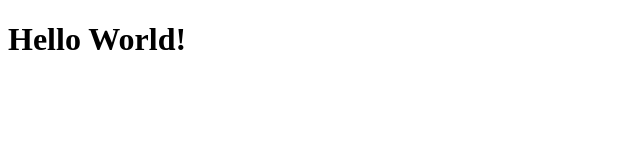
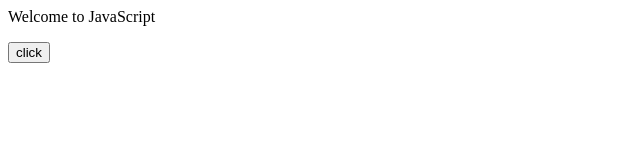
Before and after one commit to dicksonpwc/literate-octo-winner, a plain HTML site: page index.html in a window 1280 px wide. Shown: the whole page, without its empty margins (0-640 px from the left). Drawn offline with Linux system fonts and the light colour scheme.

Commit message:
This is JavaScript testing

```diff
--- a/index.html
+++ b/index.html
@@ -1,12 +1,11 @@
-<!DOCTYPE html>
-  <html>
-    <head>
-      <title>testing github</title>
-    </head>
-
-    <body>
-      <h1>
-        Hello World!
-      </h1>
-    </body>
+<html>
+<head>
+<script type="text/javascript" src="script/message.js"></script>
+</head>
+<body>
+<p>Welcome to JavaScript</p>
+<form>
+<input type="button" value="click" onclick="msg()"/>
+</form>
+</body>
 </html>
--- /dev/null
+++ b/script/message.js
@@ -0,0 +1,3 @@
+function msg(){
+ alert("Hello Everybody!");
+}
```
